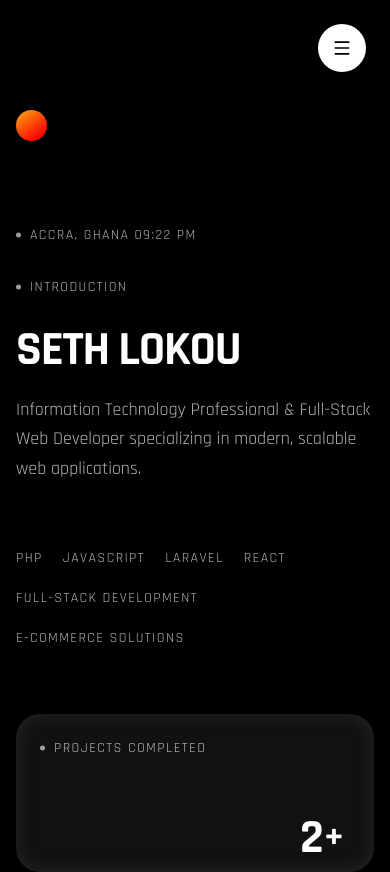
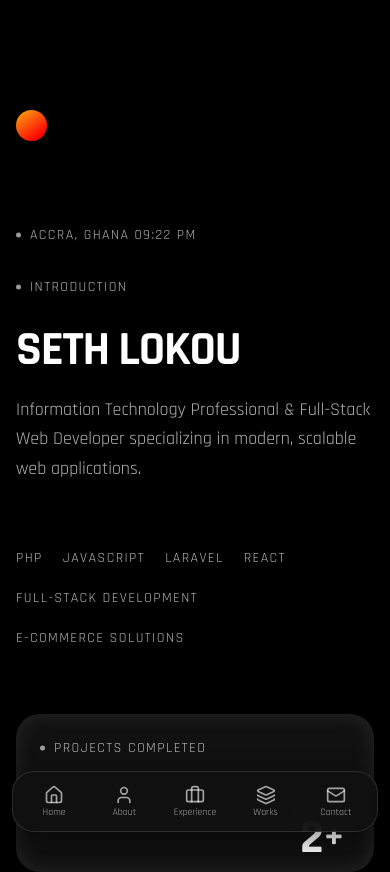
Before and after one commit to DEKID5/MY-portfolio, a React (Vite) app: page / in a window 390 px wide. Shown: the top 872 px of the page. Built offline with nearby package versions, Linux system fonts and the light colour scheme.

Commit message:
Improve contact layout and responsive navigation

```diff
--- a/src/App.tsx
+++ b/src/App.tsx
@@ -7,8 +7,22 @@ import { Experience } from './components/Experience';
 import { Projects } from './components/Projects';
 import { About } from './components/About';
 import { Footer } from './components/Footer';
+import { useEffect } from 'react';
 
 export default function App() {
+  useEffect(() => {
+    const sections = document.querySelectorAll<HTMLElement>('main section, .footer');
+    const observer = new IntersectionObserver(
+      (entries) => entries.forEach((entry) => entry.isIntersecting && entry.target.classList.add('is-revealed')),
+      { threshold: 0.08, rootMargin: '0px 0px -8% 0px' },
+    );
+    sections.forEach((section) => {
+      section.classList.add('scroll-reveal');
+      observer.observe(section);
+    });
+    return () => observer.disconnect();
+  }, []);
+
   return (
     <div className="min-h-screen bg-black text-white relative">
       {/* Ambient background glow */}
--- a/src/components/Footer.tsx
+++ b/src/components/Footer.tsx
@@ -72,7 +72,7 @@ export const Footer = () => {
         </a>
       </div>
 
-      <div className="max-w-[890px] mx-auto px-4 md:px-6 lg:px-8 py-24">
+      <div className="contact-shell max-w-[890px] mx-auto px-4 md:px-6 lg:px-8 py-24">
         <div className="grid grid-cols-1 lg:grid-cols-2 gap-16">
           {/* Left: Contact Info */}
           <div className="flex flex-col">
@@ -217,7 +217,7 @@ export const Footer = () => {
       </div>
 
       {/* Bottom Bar */}
-      <div className="max-w-[890px] mx-auto px-4 md:px-6 lg:px-8 py-6 border-t border-white/5 flex flex-col md:flex-row justify-between items-center text-xs text-white/40 uppercase tracking-widest gap-4">
+      <div className="contact-bottom max-w-[890px] mx-auto px-4 md:px-6 lg:px-8 py-6 border-t border-white/5 flex flex-col md:flex-row justify-between items-center text-xs text-white/40 uppercase tracking-widest gap-4">
         <p>Copyright © 2026 and designed by SETHCODES</p>
         <p className="flex items-center">
           <span className="w-1.5 h-1.5 rounded-full bg-white/40 mr-2" />
--- a/src/components/MobileMenu.tsx
+++ b/src/components/MobileMenu.tsx
@@ -1,5 +1,5 @@
-import React, { useState } from 'react';
-import { Home, Briefcase, Layers, User, Wrench, Mail, X, Menu } from 'lucide-react';
+import React from 'react';
+import { Home, Briefcase, Layers, User, Mail } from 'lucide-react';
 
 const menuItems = [
   { id: 'home', label: 'Home', icon: Home },
@@ -10,40 +10,17 @@ const menuItems = [
 ];
 
 export const MobileMenu = () => {
-  const [isOpen, setIsOpen] = useState(false);
-
   return (
-    <div className="xl:hidden fixed top-6 right-6 z-[110]">
-      <button
-        onClick={() => setIsOpen(!isOpen)}
-        className="w-12 h-12 rounded-full bg-white text-black flex items-center justify-center shadow-lg"
-        aria-label="Toggle menu"
-      >
-        {isOpen ? <X className="w-5 h-5" /> : <Menu className="w-5 h-5" />}
-      </button>
-
-      {isOpen && (
-        <div className="fixed inset-0 z-[109] bg-black/90 backdrop-blur-xl">
-          <div className="flex flex-col h-full p-8 pt-24">
-            <nav className="flex flex-col gap-6">
+    <nav className="mobile-navbar" aria-label="Mobile navigation">
       {menuItems.map((item) => {
         const Icon = item.icon;
         return (
-                  <a
-                    key={item.id}
-                    href={`#${item.id}`}
-                    onClick={() => setIsOpen(false)}
-                    className="flex items-center gap-4 text-2xl font-semibold text-white/80 hover:text-j-primary transition-colors"
-                  >
-                    <Icon className="w-6 h-6" />
-                    {item.label}
+          <a key={item.id} href={`#${item.id}`}>
+            <Icon className="w-5 h-5" />
+            <span>{item.label === 'Featured Works' ? 'Works' : item.label}</span>
           </a>
         );
       })}
     </nav>
-          </div>
-        </div>
-      )}
-    </div>
   );
 };
--- a/src/components/RightNav.tsx
+++ b/src/components/RightNav.tsx
@@ -12,6 +12,7 @@ const navItems = [
 export const RightNav = () => {
   const [activeSection, setActiveSection] = useState('home');
   const [isVisible, setIsVisible] = useState(false);
+  const [isOpen, setIsOpen] = useState(false);
 
   useEffect(() => {
     const handleScroll = () => {
@@ -38,8 +39,18 @@ export const RightNav = () => {
   }, []);
 
   return (
-    <nav className={`right-nav ${isVisible ? 'opacity-100' : 'opacity-0'}`}>
-      <ul className="right-nav-list">
+    <nav className={`right-nav ${isVisible ? 'opacity-100' : 'opacity-0'} ${isOpen ? 'is-open' : ''}`}>
+      <button
+        className="right-nav-toggle"
+        onClick={() => setIsOpen((open) => !open)}
+        aria-label={isOpen ? 'Close navigation menu' : 'Open navigation menu'}
+        aria-expanded={isOpen}
+      >
+        {isOpen ? <span className="nav-close">×</span> : <span className="nav-grid">⌘</span>}
+      </button>
+      <div className="right-nav-drawer">
+        <div className="right-nav-drawer-title">Navigate</div>
+        <ul className="right-nav-list">
         {navItems.map((item) => {
           const Icon = item.icon;
           const isActive = activeSection === item.id;
@@ -49,6 +60,7 @@ export const RightNav = () => {
                 href={`#${item.id}`}
                 className={isActive ? 'active' : ''}
                 aria-label={item.label}
+                onClick={() => setIsOpen(false)}
               >
                 <Icon className="w-5 h-5" />
                 <span className="tooltip text-xs">{item.label}</span>
@@ -56,7 +68,8 @@ export const RightNav = () => {
             </li>
           );
         })}
-      </ul>
+        </ul>
+      </div>
     </nav>
   );
 };
--- a/src/index.css
+++ b/src/index.css
@@ -404,22 +404,69 @@ body {
   position: fixed;
   right: 48px;
   padding: 4px;
-  border-radius: 999px;
+  border-radius: 28px;
   top: 50%;
   transform: translateY(-50%);
   background-color: rgba(255, 255, 255, 0.1);
   backdrop-filter: blur(24px);
   display: flex;
   flex-direction: column;
-  gap: 12px;
   z-index: 100;
-  transition: opacity 0.3s ease;
+  width: 58px;
+  overflow: hidden;
+  transition: opacity 0.3s ease, width 0.35s ease, background-color 0.35s ease;
+}
+
+.right-nav.is-open {
+  width: min(46vw, 420px);
+  background-color: rgba(17, 17, 17, 0.96);
+}
+
+.right-nav-toggle {
+  width: 50px;
+  height: 50px;
+  flex: 0 0 50px;
+  margin-left: auto;
+  border: 0;
+  border-radius: 50%;
+  background: #fff;
+  color: #111;
+  cursor: pointer;
+  font-size: 25px;
+}
+
+.nav-close {
+  font-size: 32px;
+  font-weight: 300;
+}
+
+.right-nav-drawer {
+  width: 100%;
+  padding: 22px;
+  opacity: 0;
+  transform: translateX(18px);
+  pointer-events: none;
+  transition: opacity 0.2s ease 0.08s, transform 0.25s ease 0.08s;
+}
+
+.right-nav.is-open .right-nav-drawer {
+  opacity: 1;
+  transform: translateX(0);
+  pointer-events: auto;
+}
+
+.right-nav-drawer-title {
+  color: rgba(255,255,255,0.45);
+  font-size: 0.7rem;
+  letter-spacing: 0.2em;
+  text-transform: uppercase;
+  margin-bottom: 12px;
 }
 
 .right-nav-list {
   display: flex;
   flex-direction: column;
-  gap: 12px;
+  gap: 6px;
   list-style: none;
   margin: 0;
   padding: 0;
@@ -436,6 +483,30 @@ body {
   font-size: 24px;
   color: #fff;
   transition: all 0.3s ease;
+}
+
+.right-nav.is-open .right-nav-list {
+  gap: 4px;
+}
+
+.right-nav.is-open .right-nav a {
+  width: 100%;
+  height: 54px;
+  justify-content: flex-start;
+  gap: 16px;
+  padding: 0 16px;
+  border-radius: 14px;
+  font-size: 18px;
+}
+
+.right-nav.is-open .right-nav a .tooltip {
+  position: static;
+  opacity: 1;
+  visibility: visible;
+  transform: none;
+  padding: 0;
+  background: transparent;
+  font-size: 1rem;
 }
 
 .right-nav a:hover {
@@ -486,6 +557,17 @@ body {
   margin-left: 0;
   padding: 98px 0 0;
   min-height: 100vh;
+}
+
+.scroll-reveal {
+  opacity: 0;
+  transform: translateY(24px);
+  transition: opacity 0.55s ease, transform 0.55s ease;
+}
+
+.scroll-reveal.is-revealed {
+  opacity: 1;
+  transform: translateY(0);
 }
 
 @media (min-width: 1701px) {
@@ -743,6 +825,32 @@ body {
   position: relative;
 }
 
+.contact-shell .j-card {
+  height: 100%;
+}
+
+.mobile-navbar {
+  display: none;
+}
+
+@media (min-width: 1280px) and (max-width: 1700px) {
+  .footer .contact-shell,
+  .footer .contact-bottom {
+    margin-left: 400px;
+    margin-right: 100px;
+    max-width: 890px;
+  }
+}
+
+@media (min-width: 1701px) {
+  .footer .contact-shell,
+  .footer .contact-bottom {
+    margin-left: 480px;
+    margin-right: 120px;
+    max-width: 890px;
+  }
+}
+
 .marquee-cta {
   overflow: hidden;
   background: rgb(17, 17, 17);
@@ -782,6 +890,41 @@ body {
 }
 
 @media (max-width: 768px) {
+  body {
+    padding-bottom: 76px;
+  }
+  .mobile-navbar {
+    position: fixed;
+    display: flex;
+    align-items: center;
+    justify-content: space-around;
+    left: 12px;
+    right: 12px;
+    bottom: 12px;
+    z-index: 120;
+    padding: 8px 6px;
+    border: 1px solid rgba(255,255,255,0.12);
+    border-radius: 22px;
+    background: rgba(17,17,17,0.92);
+    box-shadow: 0 8px 30px rgba(0,0,0,0.45);
+    backdrop-filter: blur(18px);
+  }
+  .mobile-navbar a {
+    display: flex;
+    flex-direction: column;
+    align-items: center;
+    gap: 2px;
+    min-width: 56px;
+    padding: 5px 7px;
+    color: rgba(255,255,255,0.62);
+    font-size: 0.62rem;
+    line-height: 1.1;
+    text-decoration: none;
+  }
+  .mobile-navbar a:hover,
+  .mobile-navbar a:focus-visible {
+    color: #fff;
+  }
   .section-hero {
     padding: 60px 0 100px;
   }
@@ -814,3 +957,26 @@ body {
     margin-left: 0;
   }
 }
+
+@media (max-width: 899px) {
+  .right-nav {
+    display: none;
+  }
+  .footer .contact-shell,
+  .footer .contact-bottom {
+    margin-left: auto;
+    margin-right: auto;
+    max-width: 890px;
+  }
+}
+
+@media (prefers-reduced-motion: reduce) {
+  html { scroll-behavior: auto; }
+  .scroll-reveal,
+  .scroll-reveal.is-revealed {
+    opacity: 1;
+    transform: none;
+    transition: none;
+  }
+  .animate-marquee { animation: none; }
+}
```
Lines whose indentation alone changed are shown as unchanged.
